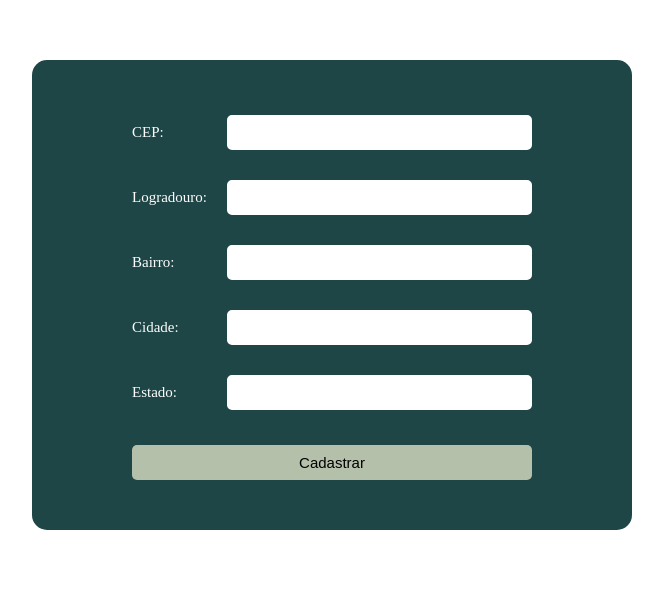
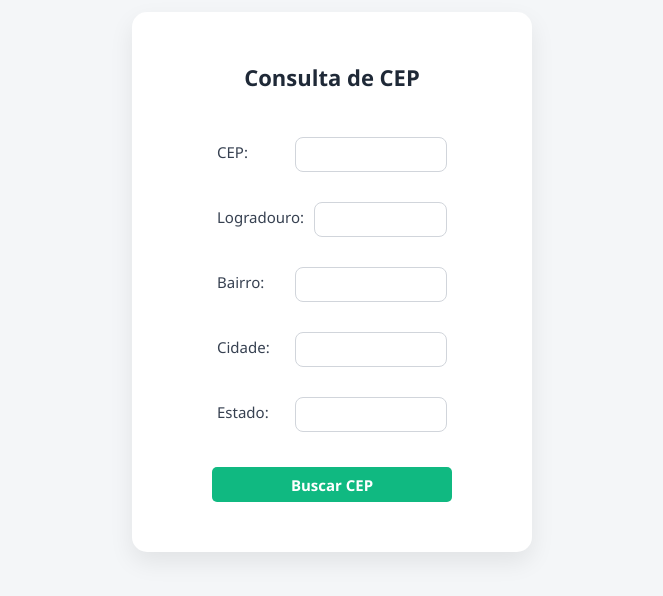
Before and after one commit to Camilaasampaio/Usando-API-CEP, a plain HTML site: page index.html in a window 1280 px wide. Shown: the part 118-714 px from the top of the page, without its empty margins (308-971 px from the left). Drawn offline with Linux system fonts and the light colour scheme.

Commit message:
Mudanças no código

```diff
--- a/index.html
+++ b/index.html
@@ -10,7 +10,9 @@
 
 <body>
     <main>
+
         <div class="cadastro">
+            <h1>Consulta de CEP</h1>
             <div class="campoCep">
             <label for="cep">CEP:</label>
             <input type="number" name="cep" id="cep" required>
@@ -36,7 +38,7 @@
             <input type="text" name="estado" id="estado">
             </div>
 
-            <button type="submit">Cadastrar</button>
+            <button type="submit">Buscar CEP</button>
         </div>
     </main>
 
--- a/styles.css
+++ b/styles.css
@@ -1,5 +1,17 @@
+*{
+    margin: 0;
+    padding: 0;
+    box-sizing: border-box;
+    font-family: 'Segoe UI', Tahoma, Geneva, Verdana, sans-serif;
+}
+
 body{
+    height: 100vh;
+    display: flex;
+    align-items: center;
+    justify-content: center;
     overflow: hidden;
+    background-color: #f4f6f8;
 }
 
 main{
@@ -8,60 +20,72 @@ main{
     justify-content: center;
     min-height: 100vh;
     padding: 5px;
-
-
-}.cadastro{
+}
+.cadastro{
     display: flex;
     gap:20px;
     align-items: center;
     justify-content: center;
     flex-direction: column;
-    background-color: rgb(30, 70, 70);
+    background-color: #ffffff;
     flex-wrap: wrap;
-    color: #ffffff;
+    color: #0f0f0f;
     width: 100%;
-    max-width: 500px;
+    max-width: 400px;
     padding: 50px;
     font-size: 15px;
     border-radius: 15px;
+    box-shadow: 0 10px 25px rgba(0, 0, 0, 0.08)
 
 }
 
+h1{
+    font-size: 22px;
+    margin-bottom: 20px;
+    color: #1f2937;
+    text-align: center;
+}
 
 /*input ocupando toda a largura*/
 input{
-    width: 80%;
+    width: 100%;
     box-sizing: border-box;
     height: 35px;
-    padding:6px;
-    border-radius: 5px;
+    padding:10px 12px;
+    border-radius: 8px;
+    border: 1px solid #d1d5db;
+    transition: 0.2s;
+    outline: none;
+    font-size: 14px;
+}
+
+inpu:focus{
+    border-color: #10b981;
+    box-shadow: 0 0 0 2px rgba(16, 185, 129, 0.2);
 }
 
 label{
-    width: 100px;
+    display: inline-block;
+    width: 110px;
     font-size: 15px;
+    margin-bottom: 5px;
+    color:#374151 ;
+    margin-right: 10px;
 }
 
 /*estilizando os campos*/
-.campoCep, .campoLogradouro, .campoBairro, .campoCidade, .campoEstado{
+.campoCep,
+.campoLogradouro,
+.campoBairro,
+.campoCidade,
+.campoEstado{
     padding: 5px;
     display: flex;
     flex-direction: row;
     width: 80%;
     justify-content: center;
     align-items: center;
-
-
 }
-/*estilizando campo id input*/
-#cep,#logradouro, #bairro, #localidade, #estado{
-    border-radius: 5px;
-    border: 2px solid #ffffff;
-
-
-}
-
-
 
 
 /*estilizando button*/
@@ -75,13 +99,20 @@ button{
     border-radius: 5px;
     border: none;
     height: 35px;
-    color: rgb(0, 0, 0);
-    background-color: #b5c0ab;
+    color:#fff;
+    background-color: #10b981;
     font-size: 15px;
+    font-weight: 600;
+    cursor: pointer;
+    transition: 0.2s;
 
 }
 
 button:hover{
-    background-color: rgb(3, 19, 2);
-    color: #ffffff;
+    background-color: #059669;
 }
+
+button:disabled{
+    background-color: #9ca3af;
+    cursor: not-allowed;
+}
```
